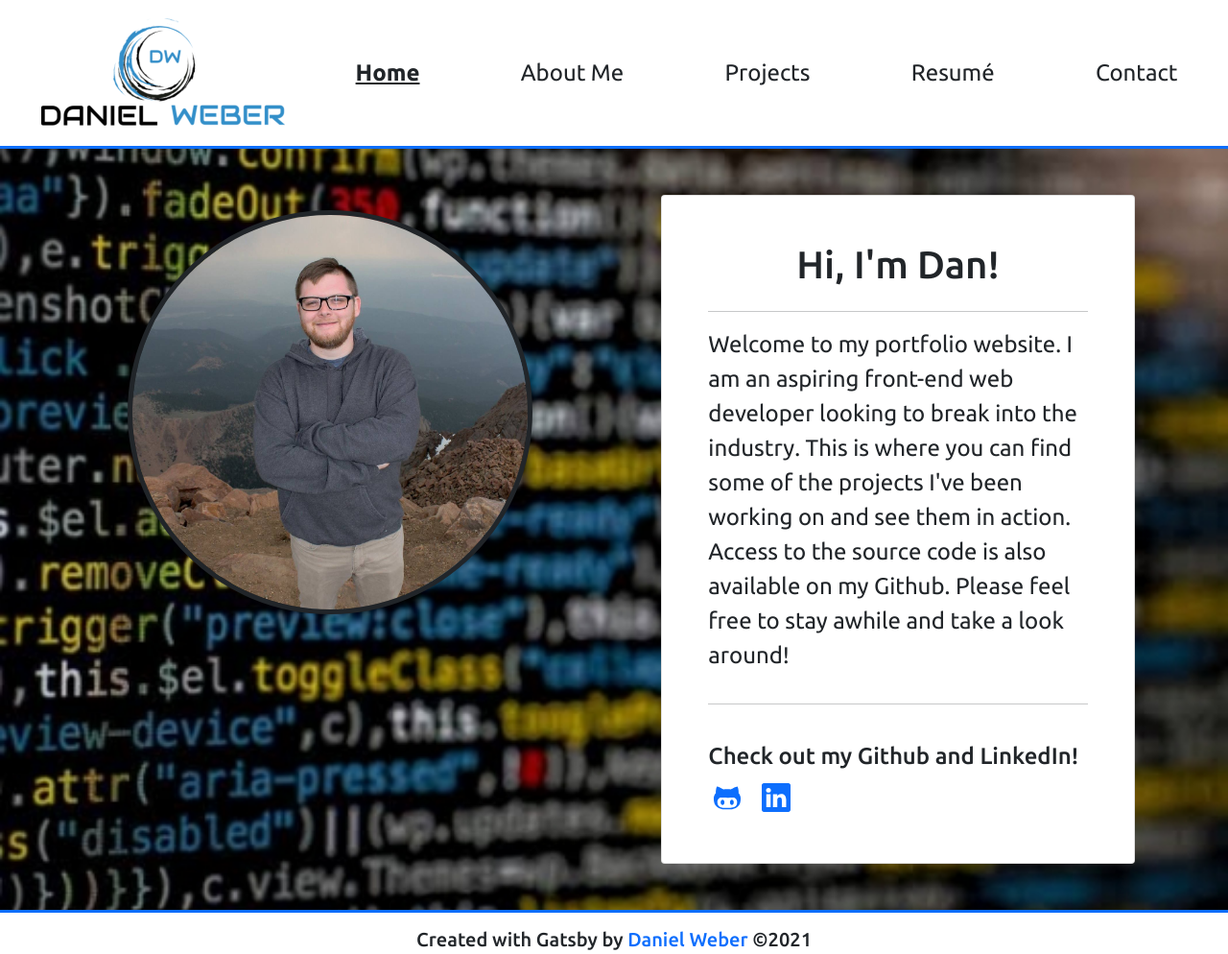
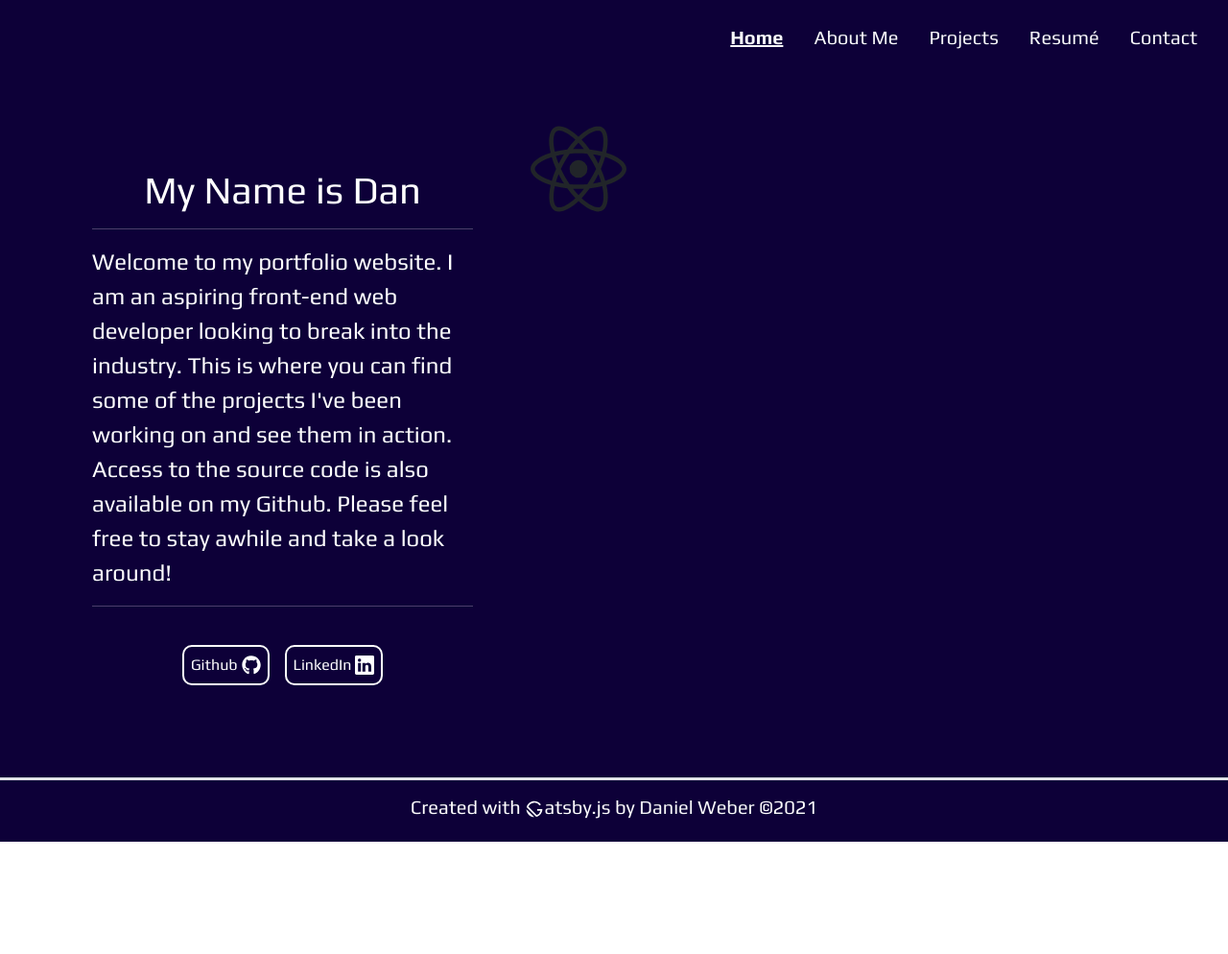
Before and after one commit to DaperDandle/Portfolio-Website, a Gatsby site: page / in a window 1280 px wide. Shown: the whole page at 96% size. After the commit the page ends 877 px from the top, so only its background shows below. Built offline with nearby package versions, Linux system fonts and the light colour scheme; Gatsby itself is replaced by a stand-in of ours.

Commit message:
Changing styling and layout

```diff
--- a/gatsby-config.js
+++ b/gatsby-config.js
@@ -15,6 +15,8 @@ module.exports = {
     "gatsby-transformer-sharp",
 
     "gatsby-plugin-sharp",
+
+    "gatsby-plugin-sass",
 
     {
       resolve: "gatsby-plugin-manifest",
--- a/package.json
+++ b/package.json
@@ -20,14 +20,18 @@
     "gatsby": "^3.13.1",
     "gatsby-plugin-image": "^1.14.1",
     "gatsby-plugin-manifest": "^4.1.2",
+    "gatsby-plugin-sass": "^5.4.0",
     "gatsby-plugin-sharp": "^3.14.1",
     "gatsby-source-contentful": "^5.14.0",
     "gatsby-source-filesystem": "^3.14.0",
     "gatsby-transformer-sharp": "^3.14.0",
+    "node-sass": "^7.0.0",
     "react": "^17.0.1",
     "react-bootstrap": "^2.0.0-rc.0",
     "react-dom": "^17.0.1",
     "react-icons": "^4.3.1",
+    "sass": "^1.45.1",
+    "sass-loader": "^12.4.0",
     "styled-components": "^5.3.1"
   }
 }
--- a/src/components/footer.js
+++ b/src/components/footer.js
@@ -1,14 +1,16 @@
 import React from "react";
 import Container from "react-bootstrap/Container";
+import { RiGatsbyLine } from "react-icons/ri";
 const Footer = () => {
   return (
-    <Container fluid className="border-top border-primary border-3 p-3">
+    <Container fluid className="border-top hero-bg text-white border-3 p-3">
       <footer className="d-flex justify-content-around">
         <p className="h5">
-          Created with Gatsby by{" "}
+          Created with <RiGatsbyLine size={20} />
+          atsby.js by{" "}
           <a
             href="mailto:danielweber4420@gmail.com"
-            className="text-decoration-none"
+            className="text-decoration-none link-light"
           >
             Daniel Weber
           </a>{" "}
--- a/src/components/layout.js
+++ b/src/components/layout.js
@@ -1,7 +1,7 @@
 import React from "react";
 import Navigation from "./navigation";
 import Footer from "./footer";
-import "../css/main.css";
+import "../css/main.scss";
 import { Container } from "react-bootstrap";
 import "bootstrap/dist/css/bootstrap.css";
 
@@ -9,7 +9,7 @@ const Layout = ({ children }) => {
   return (
     <main className="global-styles">
       <Navigation />
-      <Container fluid className="hero-bg w-100 h-100">
+      <Container fluid className="hero-bg  w-100 h-100">
         {children}
       </Container>
       <Footer />
--- a/src/components/navigation.js
+++ b/src/components/navigation.js
@@ -2,26 +2,19 @@ import React from "react";
 import { Link } from "gatsby";
 import { Navbar, Container, Nav } from "react-bootstrap";
 
-import logo from "../images/logo.png";
-
 const Navigation = () => {
   return (
-    <Container fluid className="p-0 border-bottom border-primary border-3">
-      <Navbar expand="lg">
-        <Navbar.Brand className="ms-4">
-          <Link to="/">
-            <img src={logo} alt="Daniel Weber Logo" className="ms-3" />
-          </Link>
-        </Navbar.Brand>
+    <Container fluid className="p-0 hero-bg ">
+      <Navbar expand="lg" className="mx-3">
         <Navbar.Toggle
           aria-controls="basic-navbar-nav"
           className="bg-light me-5"
         />
-        <Navbar.Collapse id="basic-navbar-nav" className="">
-          <Nav className="justify-content-around w-100 fs-4">
+        <Navbar.Collapse id="basic-navbar-nav">
+          <Nav className="justify-content-end w-100 fs-5">
             <Link
               to="/"
-              className="text-decoration-none link-dark p-3"
+              className="text-decoration-none link-light p-3"
               activeClassName="fw-bolder text-decoration-underline"
             >
               Home
@@ -29,7 +22,7 @@ const Navigation = () => {
 
             <Link
               to="/about"
-              className="text-decoration-none link-dark p-3"
+              className="text-decoration-none link-light p-3"
               activeClassName="fw-bolder text-decoration-underline"
             >
               About Me
@@ -37,7 +30,7 @@ const Navigation = () => {
 
             <Link
               to="/projects"
-              className="text-decoration-none link-dark p-3"
+              className="text-decoration-none link-light p-3"
               activeClassName="fw-bolder text-decoration-underline"
             >
               Projects
@@ -45,7 +38,7 @@ const Navigation = () => {
 
             <Link
               to="/resume"
-              className="text-decoration-none link-dark p-3"
+              className="text-decoration-none link-light p-3"
               activeClassName="fw-bolder text-decoration-underline"
             >
               Resumé
@@ -53,7 +46,7 @@ const Navigation = () => {
 
             <Link
               to="/contact"
-              className="text-decoration-none link-dark p-3"
+              className="text-decoration-none link-light p-3"
               activeClassName="fw-bolder text-decoration-underline"
             >
               Contact
--- /dev/null
+++ b/src/css/main.scss
@@ -0,0 +1,75 @@
+@import url("https://fonts.googleapis.com/css2?family=Play:wght@400;700&display=swap");
+$primary: #0d0038;
+$secondary: #b8c5d6;
+$info: #306bac;
+$warning: #94fbab;
+@import "node_modules/bootstrap/scss/bootstrap";
+.global-styles {
+  font-family: "Play", sans-serif;
+}
+
+.hero-bg {
+  background-color: $primary;
+}
+
+.button {
+  padding: 7px;
+  border-radius: 10px;
+  text-decoration: none;
+  color: white;
+  border: white 2px solid;
+  display: inline-flex;
+  align-items: center;
+}
+
+.button:hover {
+  color: $secondary;
+  background-color: $info;
+}
+
+.park-link {
+  color: maroon;
+  text-decoration: none;
+}
+
+/* styles for project tags hover */
+.img-container {
+  position: relative;
+  width: 100%;
+  overflow: hidden;
+  background-color: black;
+}
+
+.img-container:hover .project-img {
+  opacity: 0.3;
+}
+
+.img-container:hover .tags {
+  opacity: 1;
+}
+
+.project-img {
+  opacity: 1;
+  display: block;
+  width: 100%;
+  height: 200px;
+  transition: 0.5s ease;
+  backface-visibility: hidden;
+}
+
+.tags {
+  transition: 0.5s ease;
+  opacity: 0;
+  position: absolute;
+  top: 50%;
+  left: 50%;
+  transform: translate(-50%, -50%);
+  -ms-transform: translate(-50%, -50%);
+  text-align: center;
+}
+
+@media only screen and (max-width: 750px) {
+  .hero-img {
+    display: none;
+  }
+}
--- a/src/pages/about.js
+++ b/src/pages/about.js
@@ -7,7 +7,9 @@ const About = () => {
   return (
     <Layout>
       <Container className="pt-3 fs-5">
-        <h1 className="text-center text-primary bg-dark">A Little About Me!</h1>
+        <h1 className="text-center text-white bg-primary">
+          A Little About Me!
+        </h1>
         <Row className="justify-content-between">
           <Col md={5} className="m-3">
             <StaticImage
--- a/src/pages/index.js
+++ b/src/pages/index.js
@@ -1,27 +1,19 @@
 import React from "react";
 import Layout from "../components/layout";
 import { Col, Row, Container } from "react-bootstrap";
-import { StaticImage } from "gatsby-plugin-image";
-import { DiGithubAlt } from "react-icons/di";
+import { SiReact } from "react-icons/si";
+
+import { FaGithub } from "react-icons/fa";
 import { BsLinkedin } from "react-icons/bs";
 
 const Index = () => {
   return (
     <Layout>
       <Container fluid className="p-5 br-3">
-        <Row className="justify-content-around">
-          <Col lg={5}>
-            <Container>
-              <StaticImage
-                src="../images/me-2.jpg"
-                alt="Daniel Weber"
-                className="hero-img img-fluid rounded-circle my-3 border border-dark border-5"
-              />
-            </Container>
-          </Col>
-          <Col lg={5} className="bg-white card p-5">
-            <h1 className="text-center">Hi, I'm Dan!</h1>
-            <hr className="bg-dark" />
+        <Row>
+          <Col lg={5} className=" text-white p-5">
+            <h1 className="text-center">My Name is Dan</h1>
+            <hr className="bg-white" />
             <p className="fs-4">
               Welcome to my portfolio website. I am an aspiring front-end web
               developer looking to break into the industry. This is where you
@@ -29,17 +21,22 @@ const Index = () => {
               action. Access to the source code is also available on my Github.
               Please feel free to stay awhile and take a look around!
             </p>
-            <hr />
+            <hr className="bg-white" />
             <br />
-            <div className="align-items-center">
-              <h4>Check out my Github and LinkedIn!</h4>
-              <a href="https://github.com/DaperDandle" className="me-3">
-                <DiGithubAlt size={40} />
+            <div className="align-items-center text-center">
+              <a href="https://github.com/DaperDandle" className="me-3 button">
+                Github <FaGithub size={20} className="text-white ms-1" />
               </a>
-              <a href="https://www.linkedin.com/in/daniel-weber-a0a125219/">
-                <BsLinkedin size={30} />
+              <a
+                href="https://www.linkedin.com/in/daniel-weber-a0a125219/"
+                className="button"
+              >
+                LinkedIn <BsLinkedin size={20} className="text-white ms-1" />
               </a>
             </div>
+          </Col>
+          <Col lg={5}>
+            <SiReact size={100} />
           </Col>
         </Row>
       </Container>
--- a/src/pages/resume.js
+++ b/src/pages/resume.js
@@ -9,7 +9,9 @@ const Resume = () => {
   return (
     <Layout>
       <Container className="py-5">
-        <h1 className="text-center bg-dark text-primary">My Experience</h1>
+        <h1 className="text-center bg-primary text-white rounded">
+          My Experience
+        </h1>
         <Accordion defaultActiveKey="0" className="p-5 fs-4">
           <Accordion.Item eventKey="0">
             <Accordion.Header>
```
Also changed, not shown: src/components/certificates.js (+4 -4 lines), src/components/techLogos.js (+6 -6 lines), src/components/techCloud.js (added), src/css/main.css (deleted), 1 other file.
